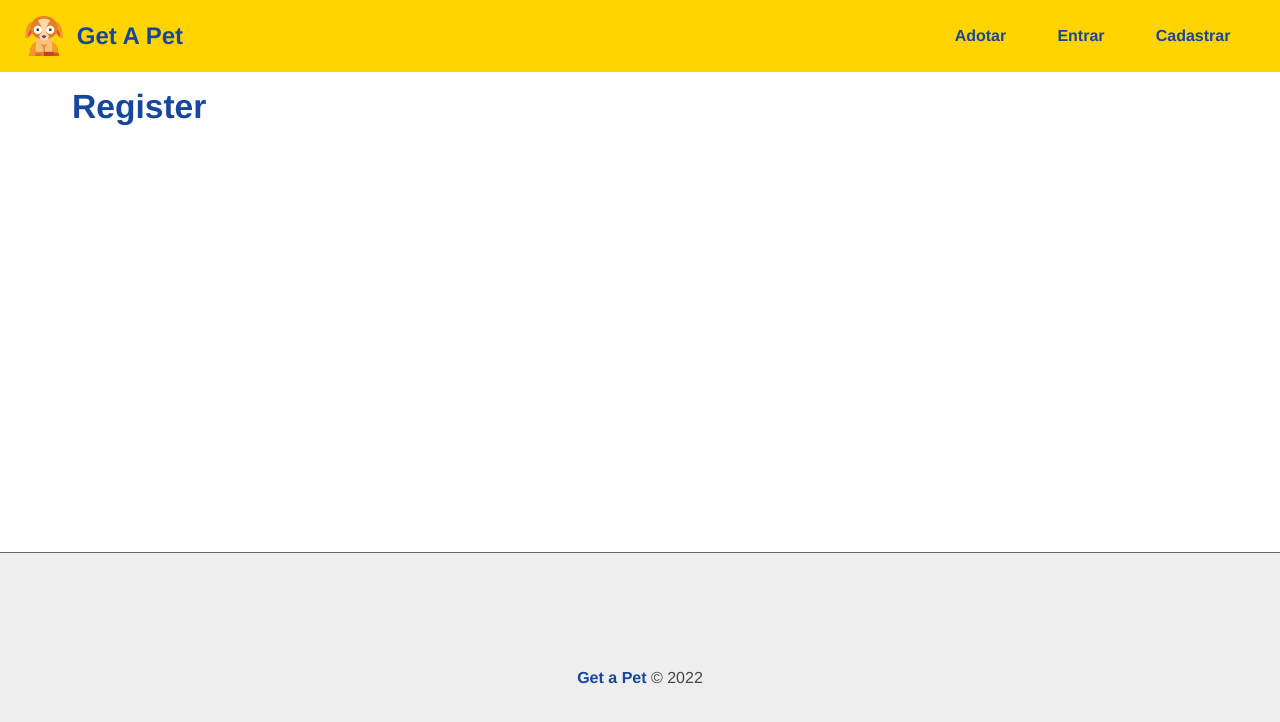
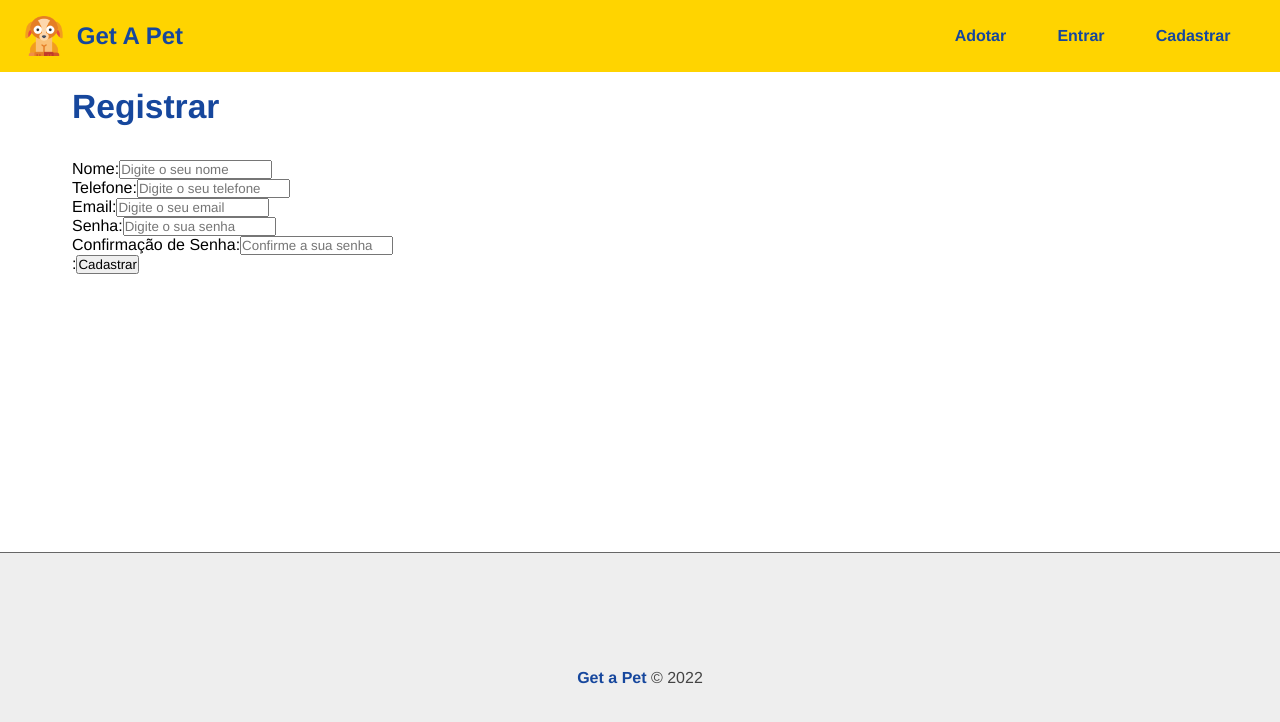
Before and after one commit to bacristiane/Curso-Node.js, a React (Create React App) app in the folder frontend/: page /register in a window 1280 px wide. Shown: the top 722 px of the page. Built offline with nearby package versions, Linux system fonts and the light colour scheme.

Commit message:
Criando página e form de registro

```diff
--- /dev/null
+++ b/frontend/src/components/form/Input.js
@@ -0,0 +1,27 @@
+import styles from './Input.module.css'
+
+function Input({
+    type,
+    text,
+    name,
+    placeholder,
+    handleOnChange,
+    value,
+    multiple
+}) {
+    return (
+        <div>
+            <label htmlFor={name}>{text}:</label>
+            <input
+            type={type}
+            name={name}
+            id={name}
+            placeholder={placeholder}
+            onChange={handleOnChange}
+            value={value}
+            {...(multiple ? {multiple} : '')} />
+        </div>
+    )
+}
+
+export default Input
--- a/frontend/src/components/pages/Auth/Register.js
+++ b/frontend/src/components/pages/Auth/Register.js
@@ -1,9 +1,54 @@
+import Input from '../../form/Input'
+
 function Register() {
+
+    function handleChange(e){
+
+    }
     return(
         <section>
-            <h1>
-                Register
-            </h1>
+            <h1>Registrar</h1>
+            <form>
+                <Input
+                text="Nome"
+                type="text"
+                name="name"
+                placeholder="Digite o seu nome"
+                handleOnChange={handleChange}
+                />
+                <Input
+                text="Telefone"
+                type="text"
+                name="phone"
+                placeholder="Digite o seu telefone"
+                handleOnChange={handleChange}
+                />
+                <Input
+                text="Email"
+                type="email"
+                name="email"
+                placeholder="Digite o seu email"
+                handleOnChange={handleChange}
+                />
+                <Input
+                text="Senha"
+                type="password"
+                name="password"
+                placeholder="Digite o sua senha"
+                handleOnChange={handleChange}
+                />
+                <Input
+                text="Confirmação de Senha"
+                type="confirmpassword"
+                name="confirmpassword"
+                placeholder="Confirme a sua senha"
+                handleOnChange={handleChange}
+                />
+                <Input
+                type="submit"
+                value="Cadastrar"
+                />
+            </form>
         </section>
     )
     }
```
Also changed, not shown: frontend/src/components/form/Input.module.css (added).
